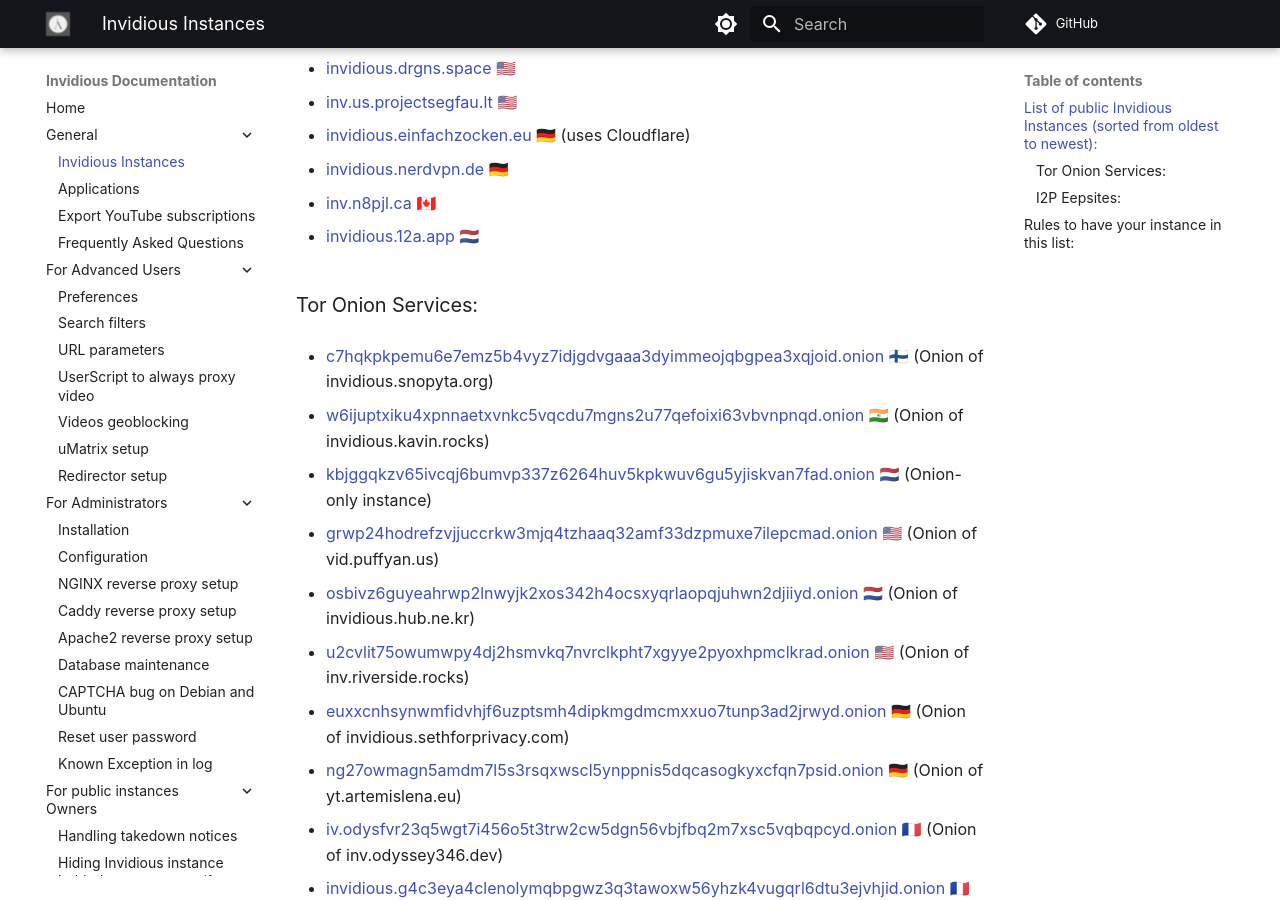
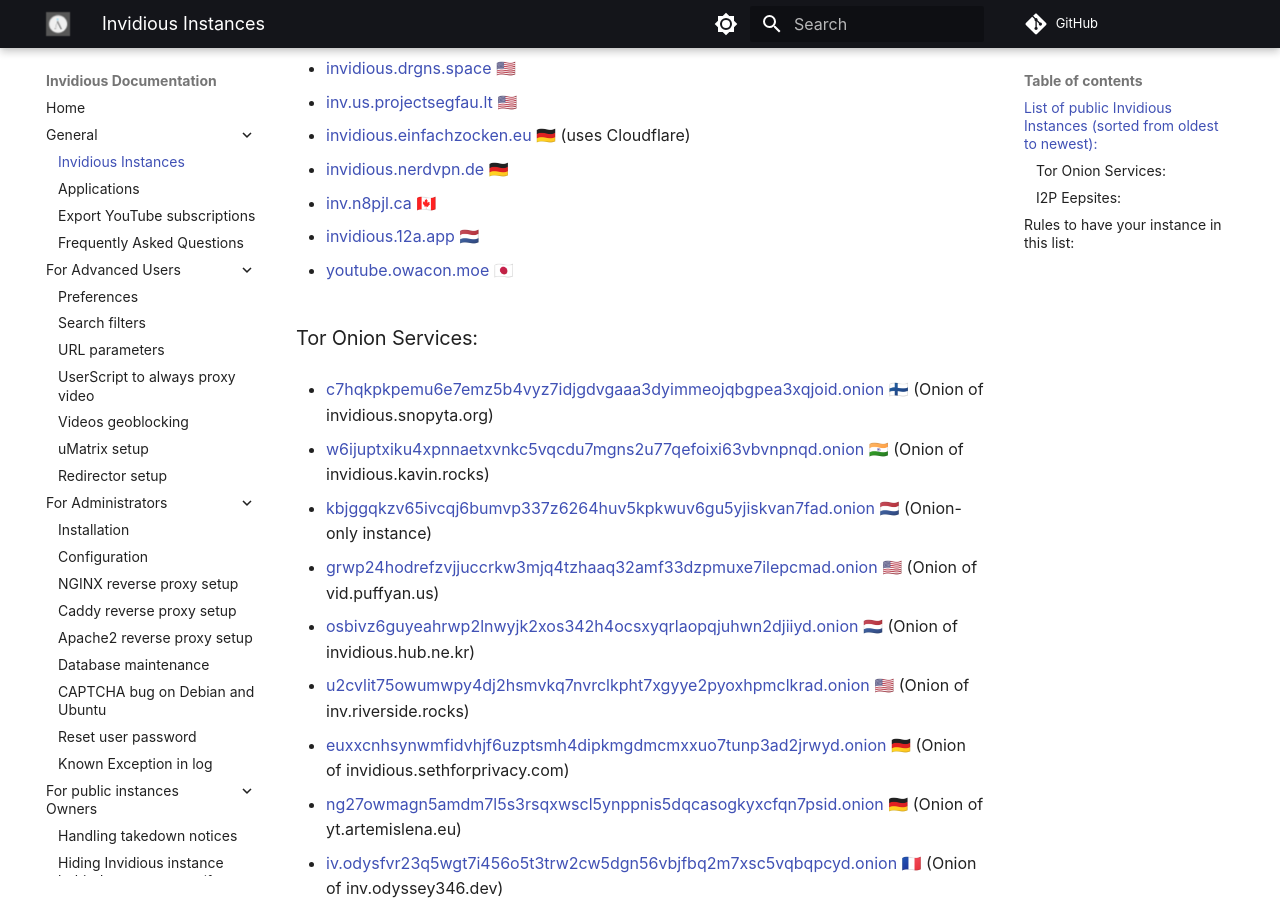
Before and after one commit to iv-org/documentation, an MkDocs documentation site: the page built from docs/instances.md, in a window 1280 px wide and 900 px high, scrolled down 1194 px. Built offline with MkDocs 1.6.1 and Material for MkDocs 9.7.7, drawn with Linux system fonts in a browser that asks for light colours; comment, search, counter and statistics services are not loaded.

Commit message:
add youtube.owacon.moe
close https://github.com/iv-org/documentation/issues/386

```diff
--- a/docs/instances.md
+++ b/docs/instances.md
@@ -66,6 +66,8 @@
 
 * [invidious.12a.app](https://invidious.12a.app) 🇳🇱
 
+* [youtube.owacon.moe](https://youtube.owacon.moe) 🇯🇵
+
 ### Tor Onion Services:
 * [c7hqkpkpemu6e7emz5b4vyz7idjgdvgaaa3dyimmeojqbgpea3xqjoid.onion](http://c7hqkpkpemu6e7emz5b4vyz7idjgdvgaaa3dyimmeojqbgpea3xqjoid.onion) 🇫🇮 (Onion of invidious.snopyta.org)
 
```
